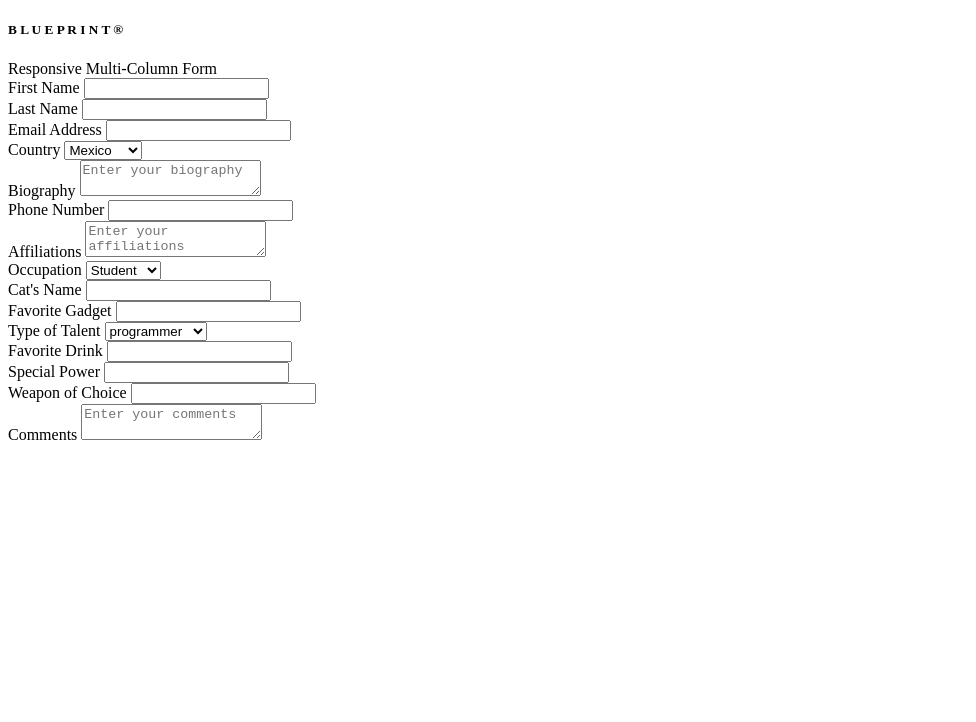
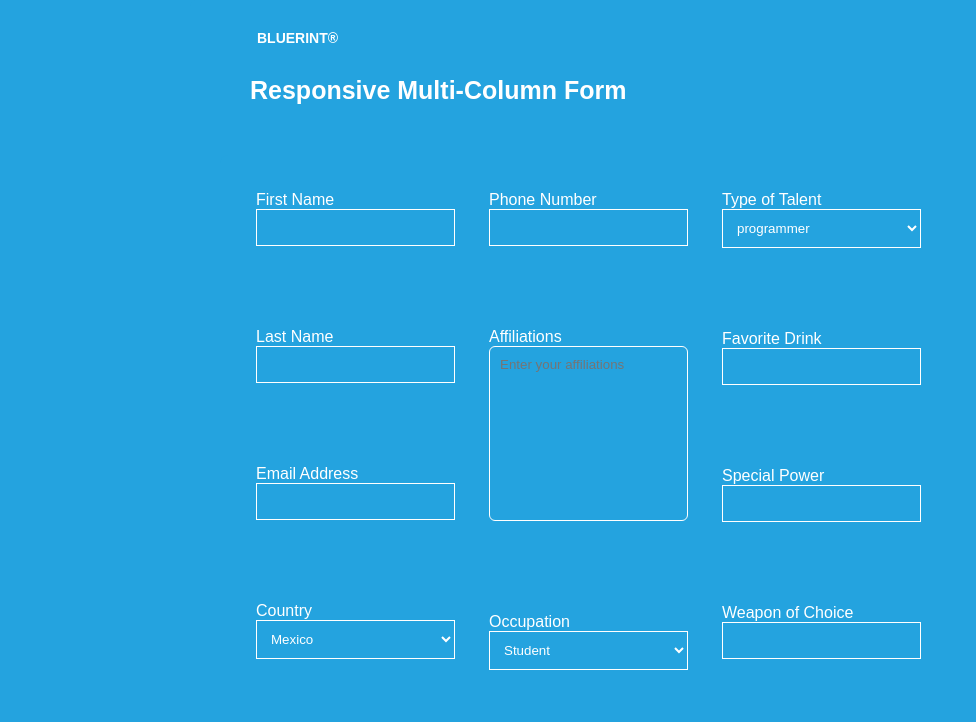
Before and after one commit to Monserrat-Hernandez01/web, a plain HTML site: page 2P/pagina1.html in a window 1280 px wide. Shown: the top 722 px of the page, without its empty margins (0-976 px from the left). Drawn offline with Linux system fonts and the light colour scheme.

Commit message:
pagina1 css

```diff
--- a/2P/css/css1.css
+++ b/2P/css/css1.css
@@ -0,0 +1,106 @@
+* {
+    margin: 0;
+    padding: 0;
+    box-sizing: border-box;
+    font-family: 'popins', sans-serif;
+}
+
+
+body {
+    min-height: 100vh;
+    display: flex;
+    align-items: center;
+    justify-content: center;
+    background: #24a3df;
+}
+
+.container {
+    position: relative;
+    max-width: 900px;
+    width: 100%;
+    border-radius: 6px;
+    padding: 30px;
+    margin: 0 15px;
+    background-color: #24a3df;
+}
+
+.container header {
+    font-size: 25px;
+    font-weight: 600;
+    color: #333;
+    margin-bottom: 20px;
+    color: #fff;
+    padding: 30px;
+}
+
+.container h5{
+    font-size: 14px;
+    font-weight: 600;
+    color: #333;
+    color: #fff;
+    padding-left: 37px;
+}
+.container form {
+    position: relative;
+    background-color: #24a3df;
+    padding: 20px;
+    border-radius: 8px;
+    display: flex;
+    flex-wrap: wrap;
+    justify-content: space-between;
+    color: #fff;
+}
+
+.container form .fields {
+    width: 100%;
+    display: flex;
+    flex-wrap: wrap;
+    justify-content: space-between;
+    gap: 2px;
+}
+
+.container form .fields .input-field {
+    flex-basis: calc(33.33% - 20px);
+    margin-bottom: 40px;
+    padding: 16px;
+}
+
+.input-field {
+    display: flex;
+    flex-direction: column;
+}
+
+.input-field input,
+.input-field select,
+.input-field textarea {
+    border: 1px solid #ffffff;
+    padding: 10px;
+    width: 100%;
+    box-sizing: border-box;
+    background-color: #24a3df;
+    color: #ffffff;
+    margin-bottom: 10px;
+}
+
+
+@media (max-width: 768px) {
+    .container form .fields .input-field {
+        flex-basis: calc(100% - 20px);
+    }
+}
+
+#affiliations,
+#biography,
+#comments {
+    resize: none;
+    width: 100%;
+    height: 175px;
+    padding: 10px;
+    border-radius: 6px;
+    border: 1px solid #ffffff;
+    box-sizing: border-box;
+    background-color: #24a3df;
+    color: #ffffff;
+    display: block;
+    margin-bottom: 20px;
+}
--- a/2P/pagina1.html
+++ b/2P/pagina1.html
@@ -11,7 +11,7 @@
   </head>
   <body>
     <div class="container">
-      <h5>B L U E P R I N T ®</h5>
+      <h5>BLUERINT®</h5>
       <header>Responsive Multi-Column Form</header>
       <form action="#">
         <div class="form first">
```
